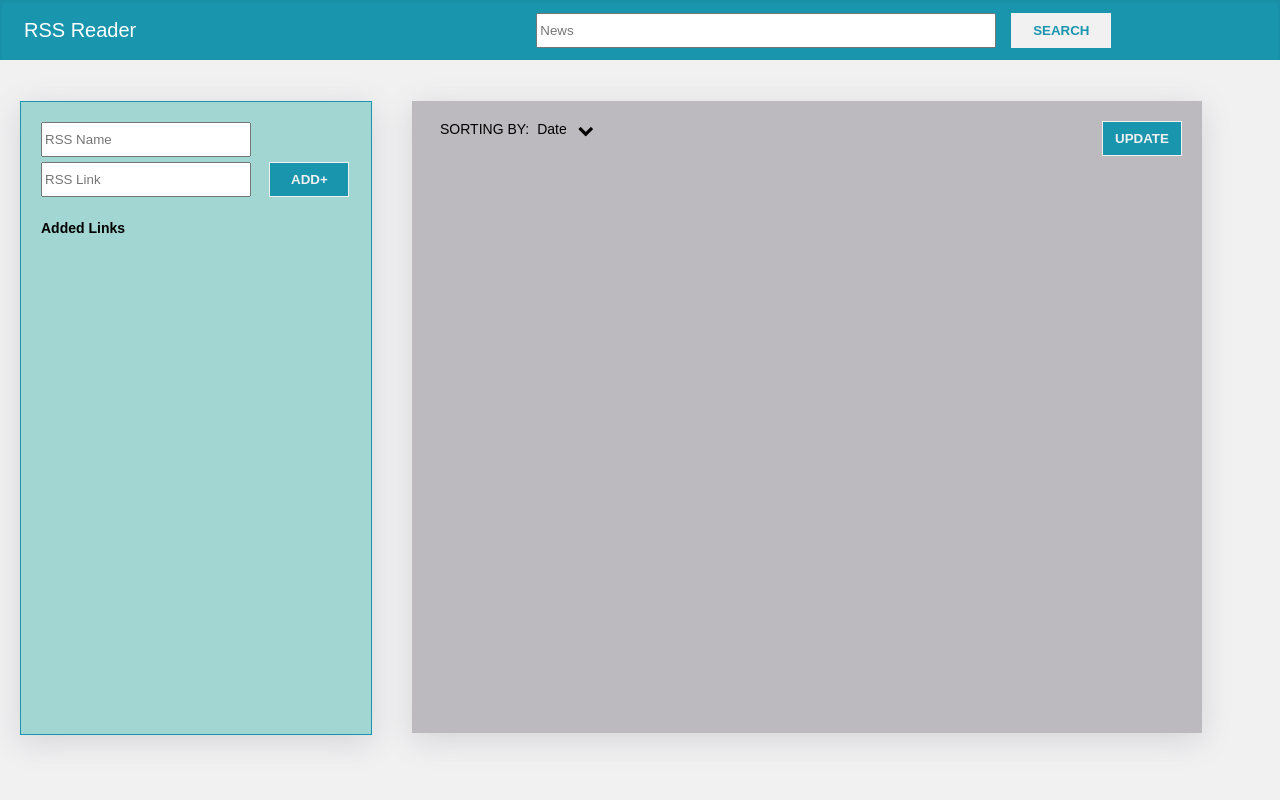
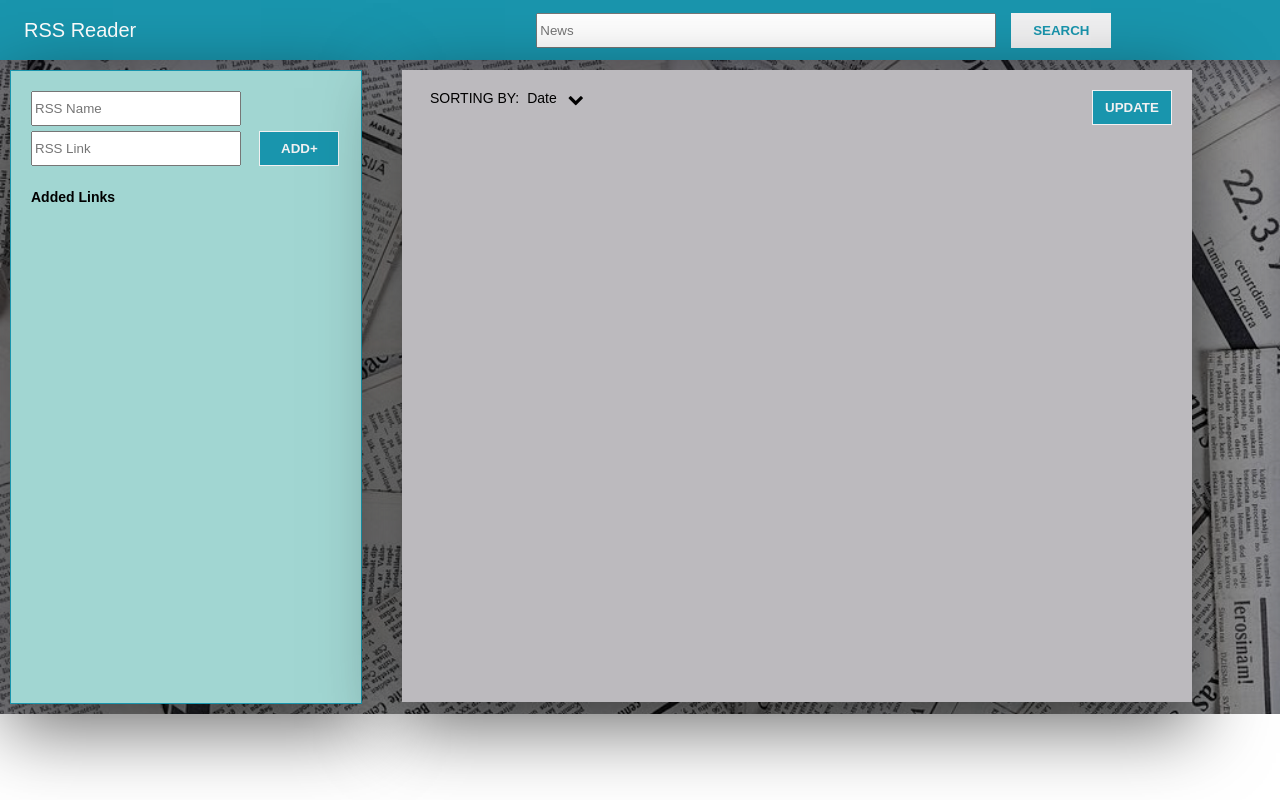
Before and after one commit to Betoniix/proyecto_optimizacion_web, a PHP site: page / in a window 1280 px wide. Run offline with PHP 8.4, Linux system fonts and the light colour scheme; data that the repository does not hold is empty.

Commit message:
SHEEEEES

```diff
--- a/Project/IndexStyles.css
+++ b/Project/IndexStyles.css
@@ -24,11 +24,13 @@
     border-style: solid;
     border-color: rgb(25, 149, 173);
 }
-
+/*
 body {
     background-color: rgb(241, 241, 242);
+    background-image: url("newspapers.jpg");
+
 }
-
+*/
 #searchButton {
     background-color: rgb(241, 241, 242);
     color: rgb(25, 149, 173);
@@ -97,7 +99,8 @@ body {
     border-width: 1px;
     margin: 10px;
     padding: 20px;
-    box-shadow: rgba(100, 100, 111, 0.2) 0px 7px 29px 0px;
+    /* box-shadow: rgba(100, 100, 111, 0.2) 0px 7px 29px 0px; */
+    box-shadow: rgba(0, 0, 0, 0.56) 0px 22px 70px 4px;
 }
 #readerContainer {
     display: flex;
@@ -163,7 +166,8 @@ body {
     background-color: rgb(25, 149, 173);
     display: flex;
     align-items: center;
-    box-shadow: rgba(0, 0, 0, 0.06) 0px 2px 4px 0px inset;
+    /* box-shadow: rgba(0, 0, 0, 0.06) 0px 2px 4px 0px inset; */
+
 }
 #browser {
     padding-left: 400px;
@@ -178,15 +182,36 @@ body {
     font-size: 30px;
     margin: 10px 10px 10px 30px;
     padding: 20px;
-    box-shadow: rgba(100, 100, 111, 0.2) 0px 7px 29px 0px;
+    /* box-shadow: rgba(100, 100, 111, 0.2) 0px 7px 29px 0px; */
+    box-shadow: rgba(0, 0, 0, 0.56) 0px 22px 70px 4px;
 }
 #container {
     display: flex;
     width: initial;
     height: auto;
-    background-color: initial;
-    margin-top: 31px;
-    margin-left: 10px;
+    background-image: url("newspapers.jpg");
+    background-size: cover;
+    margin: 0;
+    position: relative; /* asegúrese de que el contenedor tenga una posición relativa */
+    box-shadow: rgba(50, 50, 93, 0.25) 0px 30px 60px -12px inset, rgba(0, 0, 0, 0.3) 0px 18px 36px -18px inset;
+
+}
+
+#container::before {
+    content: "";
+    display: block;
+    position: absolute;
+    top: 0;
+    left: 0;
+    width: 100%;
+    height: 100%;
+    background-color: rgba(0, 0, 0, 0.4); /* ajuste el color y la opacidad según sea necesario */
+
+}
+
+#container > * {
+    position: relative; /* asegúrese de que todos los elementos secundarios tengan una posición relativa */
+
 }
 #EncabezadoCRUD{
     display: flex;
--- a/Project/index.php
+++ b/Project/index.php
@@ -6,6 +6,7 @@
     <title>RSS_Reader</title>
 </head>
 <body>
+
 
     <div id="headContainer">
         <div id="headTitle"> <a id="linkTitle" href="Index.php">RSS Reader </a></div>
@@ -19,7 +20,6 @@
 
 
     <div id="container">
-
         <div id="ContenedorCRUD">
             <div id="EncabezadoCRUD">
                 <form action="php/SaveNews.php" method="POST">
@@ -92,6 +92,6 @@
 
     </div>
 
-    <script src="indexMethods.js?V=1.0.3"></script>
+    <script src="indexMethods.js?V=1.0.4"></script>
 </body>
 </html>
```
Also changed, not shown: Project/newspapers.jpg (added).
